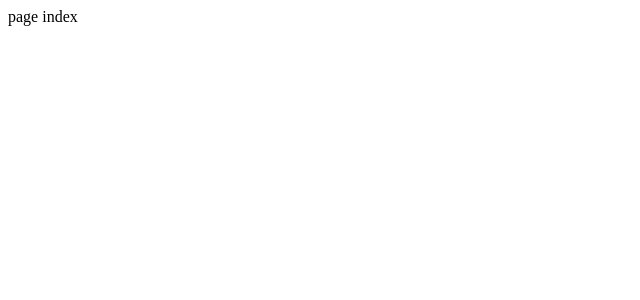
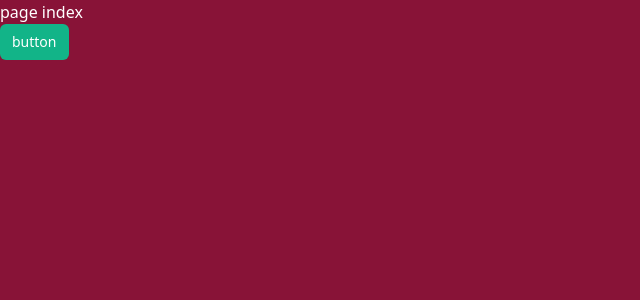
Before and after one commit to ProgrammarShakil/Restaurent_Management_Nuxt_JS, a Nuxt app: page / in a window 1280 px wide. Shown: the top 300 px of the page, without its empty margins (0-640 px from the left). Built offline with nearby package versions, Linux system fonts and the light colour scheme.

Commit message:
tailwind install and config

```diff
--- /dev/null
+++ b/assets/css/tailwind.css
@@ -0,0 +1,14 @@
+@tailwind base;
+@tailwind components;
+@tailwind utilities;
+
+
+body {
+    @apply bg-rose-900;
+}
+
+@layer components{
+    .btn{
+        @apply bg-[#12b488] text-white px-3 py-2 rounded-md text-sm text-white;
+    }
+}
--- /dev/null
+++ b/layouts/default.vue
@@ -0,0 +1,5 @@
+<template>
+    <div>
+        <slot />
+    </div>
+</template>
--- a/nuxt.config.ts
+++ b/nuxt.config.ts
@@ -1,4 +1,14 @@
 // https://nuxt.com/docs/api/configuration/nuxt-config
 export default defineNuxtConfig({
+  modules: ["@nuxtjs/tailwindcss"],
 
-})
+  tailwindcss: {
+    cssPath: "~/assets/css/tailwind.css",
+    configPath: "tailwind.config",
+    exposeConfig: false,
+    exposeLevel: 2,
+    config: {},
+    injectPosition: "first",
+    viewer: true,
+  },
+});
--- a/package.json
+++ b/package.json
@@ -9,6 +9,7 @@
     "postinstall": "nuxt prepare"
   },
   "devDependencies": {
+    "@nuxtjs/tailwindcss": "^6.7.0",
     "@types/node": "^18",
     "nuxt": "^3.5.1"
   }
--- a/pages/index.vue
+++ b/pages/index.vue
@@ -1,5 +1,8 @@
 <template>
-  <div>page index</div>
+  <div>
+    <p class="font-medium text-white">page index</p>
+    <button class="btn">button</button>
+  </div>
 </template>
 
 <script setup></script>
```
Also changed, not shown: 1 other file (tests, documents, lock files or other folders).
